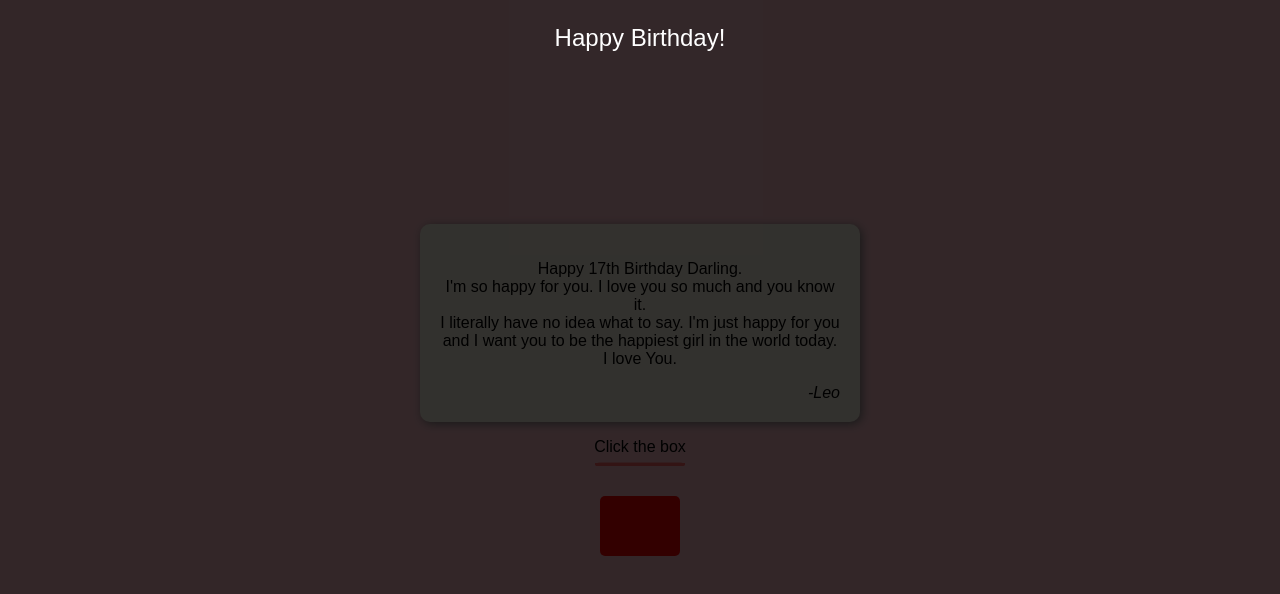
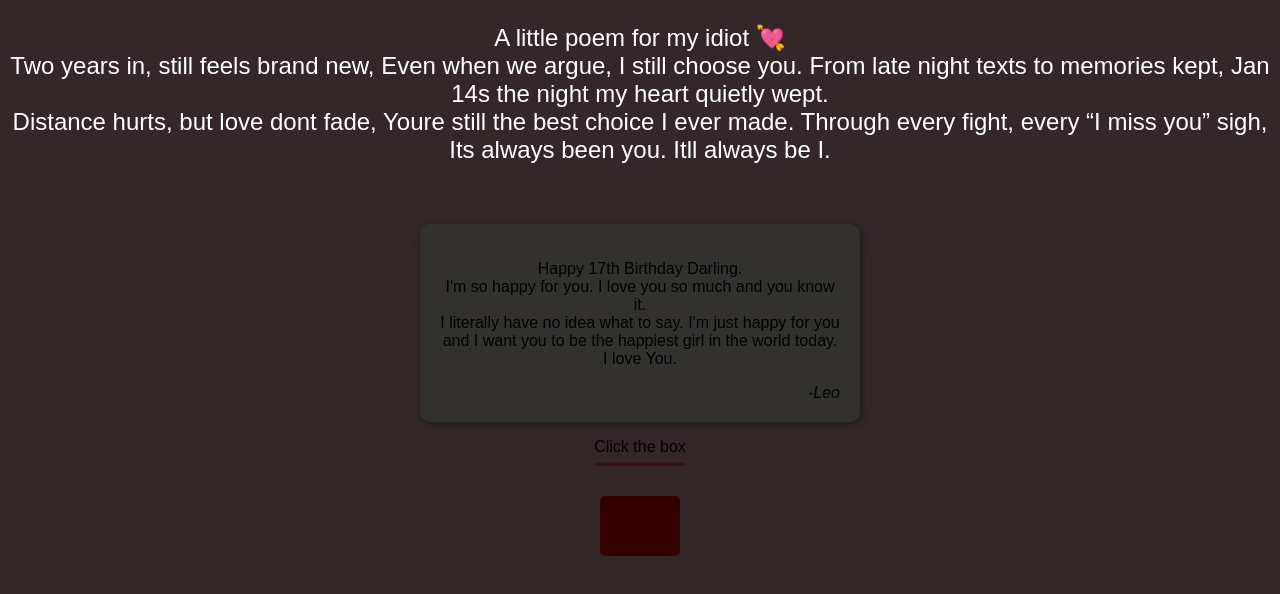
Before and after one commit to Ahmadh-Irshard/bday, a plain HTML site: page birthday.html in a window 1280 px wide. Both pictures are taken after a click on the element 640 px from the left and 516 px from the top of the page. Drawn offline with Linux system fonts and the light colour scheme.

Commit message:
Update birthday.html

```diff
--- a/birthday.html
+++ b/birthday.html
@@ -26,7 +26,17 @@
 
 
     <div class="surprise">
-        <p class="happy-birthday-text">Happy Birthday!</p>
+        <p class="happy-birthday-text">A little poem for my idiot 💘
+            <br>
+            Two years in, still feels brand new,
+            Even when we argue, I still choose you.
+            From late night texts to memories kept,
+            Jan 14s the night my heart quietly wept.
+            <br>
+            Distance hurts, but love dont fade,
+            Youre still the best choice I ever made.
+            Through every fight, every “I miss you” sigh,
+            Its always been you. Itll always be I.</p>
         <div class="balloon-blast"></div>
     </div>
 
```
